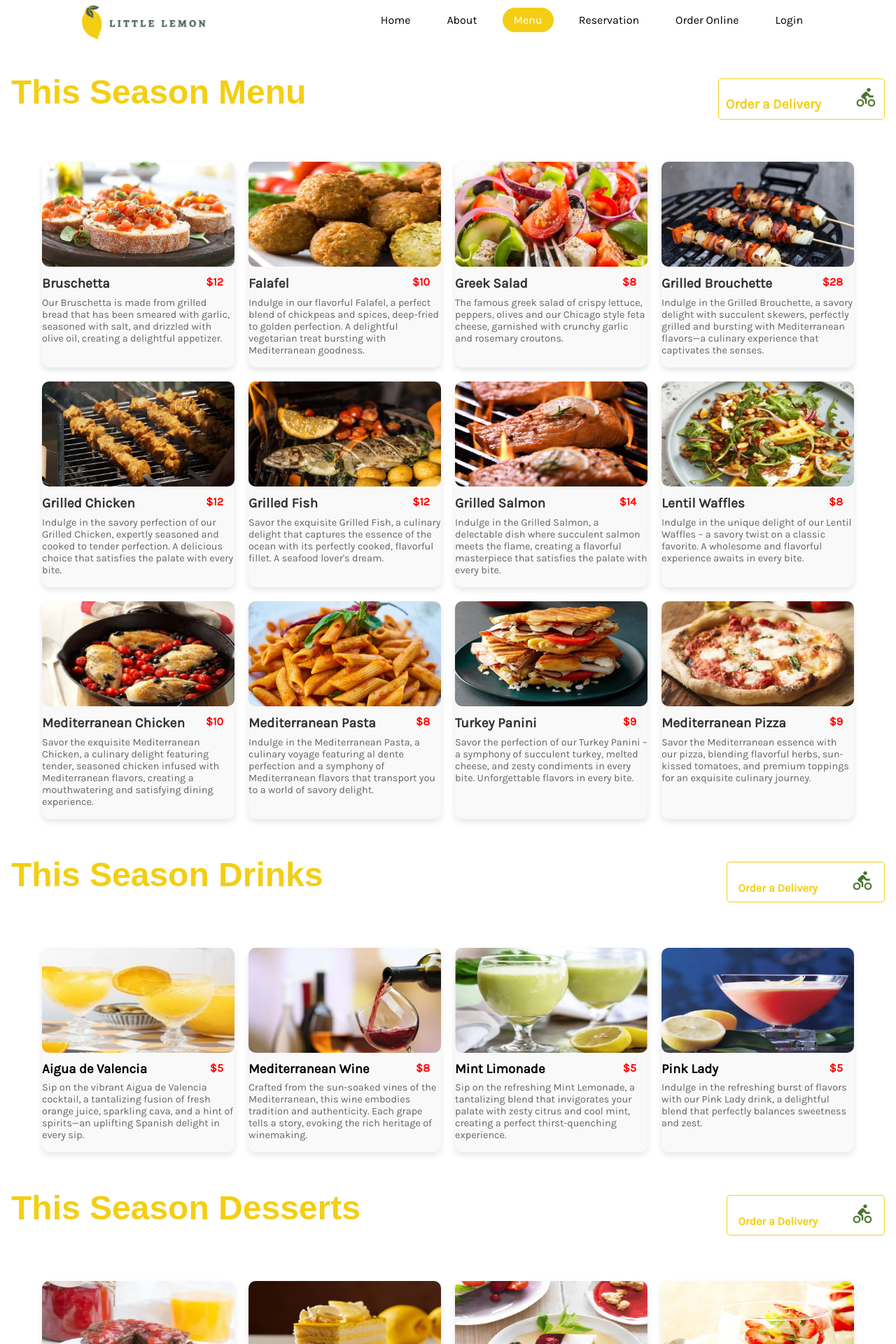
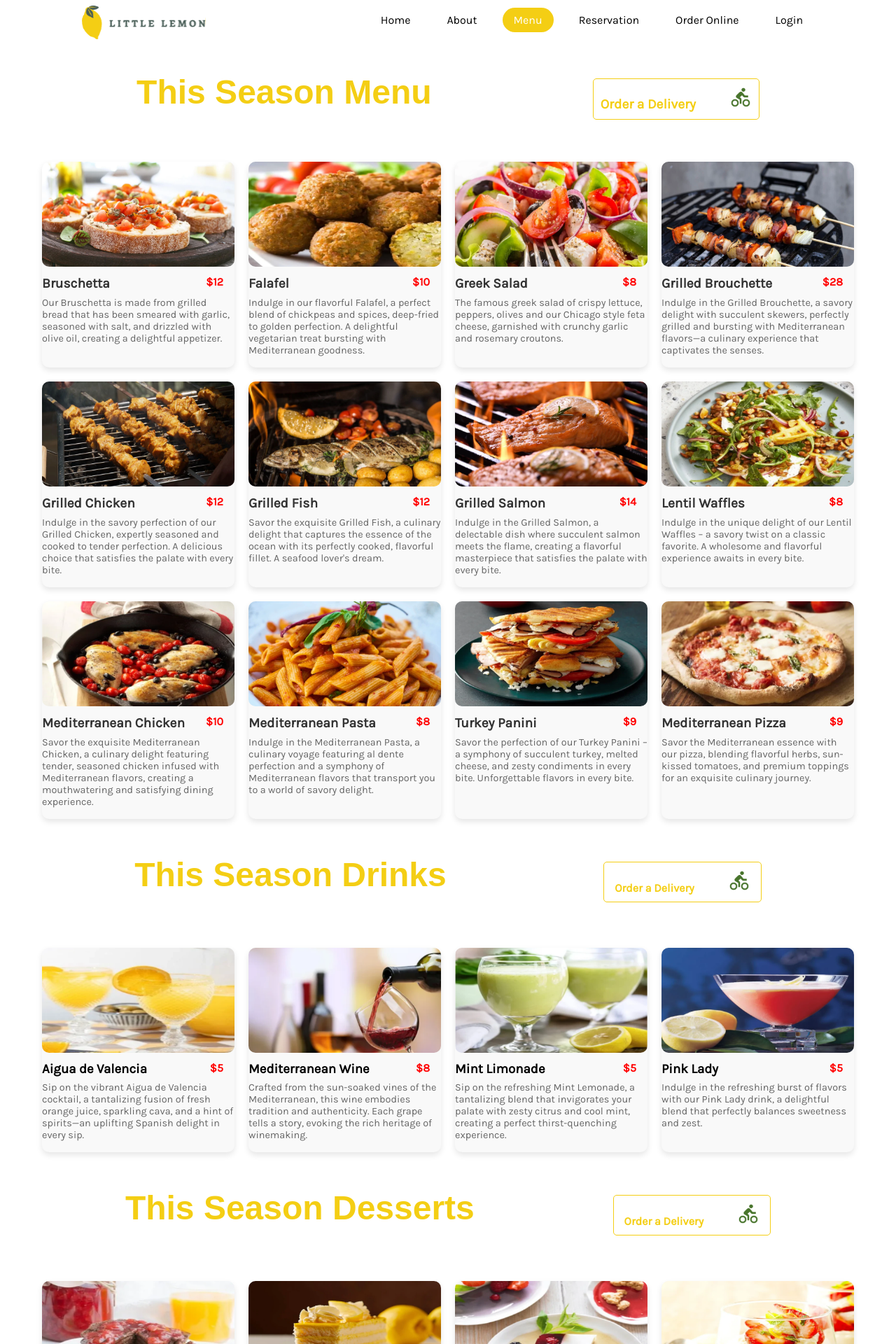
Before and after one commit to 0zkan95/LittleLemonRestaurant, a React (Create React App) app: page /menu in a window 1280 px wide. Shown: the top 1920 px of the page at 70% size. Built offline with nearby package versions, Linux system fonts and the light colour scheme; a web font is replaced by a local one.

Commit message:
order a delivery button is realigned.

```diff
--- a/src/styles/Desserts.module.css
+++ b/src/styles/Desserts.module.css
@@ -11,9 +11,9 @@
 .desserts-header {
     display: flex;
     flex-direction: row;
-    justify-content: space-between;
+    justify-content: space-around;
     align-items: center;
-    width: 100vw;
+    width: 90vw;
     padding: 0rem 1rem;
     margin-bottom: 5px;
 }
--- a/src/styles/Drinks.module.css
+++ b/src/styles/Drinks.module.css
@@ -11,9 +11,9 @@
 .drinks-heading {
   display: flex;
   flex-direction: row;
-  justify-content: space-between;
+  justify-content: space-around;
   align-items: center;
-  width: 100vw;
+  width: 90vw;
   padding: 0rem 1rem;
   margin-bottom: 5px;
 }
--- a/src/styles/MainCourse.module.css
+++ b/src/styles/MainCourse.module.css
@@ -14,9 +14,9 @@
 .mains-header {
   display: flex;
   flex-direction: row;
-  justify-content: space-between;
+  justify-content: space-around;
   align-items: center;
-  width: 100vw;
+  width: 90vw;
   padding: 0rem 1rem;
   margin-top: 3rem;
 }
```
